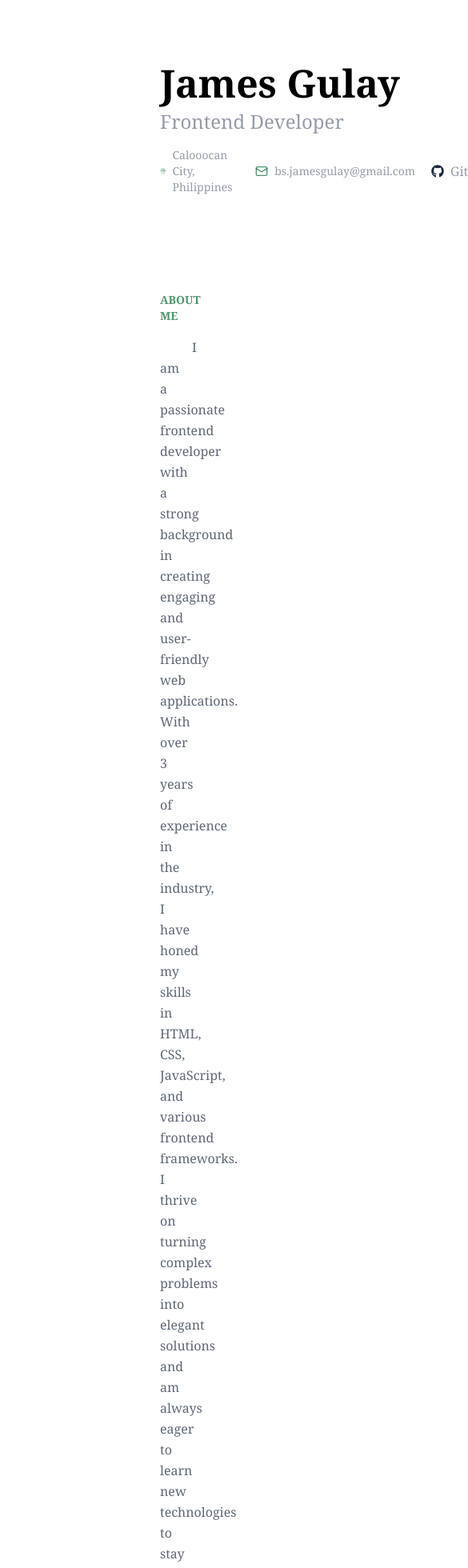
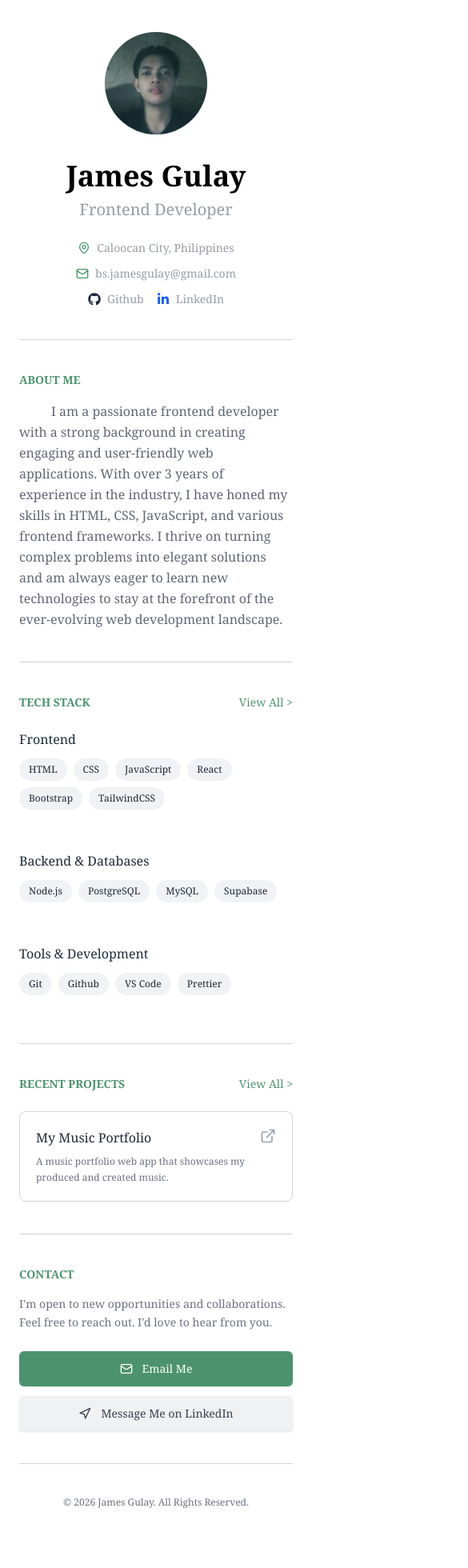
Before and after one commit to giacomoverdura/JGPortfolio, a React (Vite) app: page / in a window 390 px wide. Shown: the top 1960 px of the page at 80% size, 585 px wide, since content can reach past the window. After the commit the page ends 1926 px from the top, so only its background shows below. Built offline with nearby package versions, Linux system fonts and the light colour scheme.

Commit message:
ui became mobile responsive

```diff
--- a/src/pages/Index.tsx
+++ b/src/pages/Index.tsx
@@ -3,38 +3,42 @@ import {FaGithub, FaLinkedinIn} from 'react-icons/fa';
 
 export default function Index() {
   return (
-    <div className="max-w-[1200px] w-full mx-auto px-50 pt-20">
-      <section id="header" className="mb-10 border-b border-gray-300 pb-20">
-        <div className="flex items-center justify-between">
-          <div className="name">
-            <h1 className="text-5xl font-semibold">James Gulay</h1>
-            <p className="text-2xl font-sm text-gray-500/70 mt-2">Frontend Developer</p>
-            <div className="link flex items-center text-gray-500/70 gap-2 mt-4">
-              <div className="location flex items-center gap-2 text-sm me-3">
+    <div className="max-w-[1200px] w-full mx-auto px-6 md:px-20 lg:px-40 pt-10 md:pt-20">
+
+      <section id="header" className="mb-10 border-b border-gray-300 pb-10 md:pb-20">
+        <div className="flex flex-col-reverse md:flex-row items-center justify-between gap-8">
+          <div className="name text-center md:text-left">
+            <h1 className="text-4xl md:text-5xl font-semibold">James Gulay</h1>
+            <p className="text-xl md:text-2xl font-sm text-gray-500/70 mt-2">Frontend Developer</p>
+
+            <div className="link flex flex-wrap justify-center md:justify-start items-center text-gray-500/70 gap-y-3 gap-x-4 mt-6">
+              <div className="location flex items-center gap-2 text-sm">
                 <MapPin className="size-4 text-green-800/70" />
-                <span>Calooocan City, Philippines</span>
+                <span>Caloocan City, Philippines</span>
               </div>
-              <div className="email flex items-center gap-2 text-sm me-3">
+
+              <div className="email flex items-center gap-2 text-sm">
                 <Mail className="size-4 text-green-800/70" />
                 <a href="https://mail.google.com/mail/?view=cm&fs=1&to=bs.jamesgulay@gmail.com" target="_blank" className="hover:text-blue-600 transition-colors duration-300">
                   bs.jamesgulay@gmail.com
                 </a>
               </div>
+
               <div className="social flex items-center gap-4">
-                <a href="https://github.com/giacomoverdura" target="_blank" className="flex items-center gap-2" >
+                <a href="https://github.com/giacomoverdura" target="_blank" className="flex items-center gap-2 hover:opacity-80 transition-opacity">
                   <FaGithub className="size-4 text-gray-800" />
-                  Github
+                  <span className="text-sm">Github</span>
                 </a>
-                <a href="https://linkedin.com/in/james-gulay" target="_blank" className="flex items-center gap-2" >
+                <a href="https://linkedin.com/in/james-gulay" target="_blank" className="flex items-center gap-2 hover:opacity-80 transition-opacity">
                   <FaLinkedinIn className="size-4 text-blue-600" />
-                  LinkedIn
+                  <span className="text-sm">LinkedIn</span>
                 </a>
               </div>
             </div>
           </div>
 
           <div className="image">
-            <img src="/assets/profile.jpg" className="size-30 rounded-full bg-gray-200 object-cover" />
+            <img src="./profile.jpg" alt="Profile Picture" className="size-32 md:size-40 rounded-full bg-gray-200 object-cover shadow-sm" />
           </div>
 
         </div>
@@ -55,55 +59,63 @@ export default function Index() {
           </a>
         </div>
 
-        <div className="grid grid-cols-6">
-            <div className="col-span-2 row-span-2 text-gray-800 text-mds py-5">
-              <h1>Frontend</h1>
-              <div className="stack mx-3 my-3 flex flex-wrap justify-start gap-2 text-xs">
-                <span className="bg-gray-300/30 w-auto rounded-full p-2">HTML</span>
-                <span className="bg-gray-300/30 w-auto rounded-full p-2">CSS</span>
-                <span className="bg-gray-300/30 w-auto rounded-full p-2">JavaScript</span>
-                <span className="bg-gray-300/30 w-auto rounded-full p-2">React</span>
-                <span className="bg-gray-300/30 w-auto rounded-full p-2">Bootstrap</span>
-                <span className="bg-gray-300/30 w-auto rounded-full p-2">TailwindCSS</span>
+        <div className="grid grid-cols-1 md:grid-cols-3 gap-6 md:gap-4">
+
+            <div className="text-gray-800 py-2 md:py-5">
+              <h1 className="font-medium">Frontend</h1>
+              <div className="stack my-3 flex flex-wrap justify-start gap-2 text-xs">
+                <span className="bg-gray-300/30 rounded-full px-3 py-1.5">HTML</span>
+                <span className="bg-gray-300/30 rounded-full px-3 py-1.5">CSS</span>
+                <span className="bg-gray-300/30 rounded-full px-3 py-1.5">JavaScript</span>
+                <span className="bg-gray-300/30 rounded-full px-3 py-1.5">React</span>
+                <span className="bg-gray-300/30 rounded-full px-3 py-1.5">Bootstrap</span>
+                <span className="bg-gray-300/30 rounded-full px-3 py-1.5">TailwindCSS</span>
               </div>
             </div>
-            <div className="col-span-2 row-span-2 text-gray-800 text-mds py-5 col-start-3">
-              <h1>Backend & Databases</h1>
-              <div className="stack mx-3 my-3 flex flex-wrap justify-start gap-2 text-xs">
-                <span className="bg-gray-300/30 w-auto rounded-full p-2">Node.js</span>
-                <span className="bg-gray-300/30 w-auto rounded-full p-2">PostgreSQL</span>
-                <span className="bg-gray-300/30 w-auto rounded-full p-2">MySQL</span>
-                <span className="bg-gray-300/30 w-auto rounded-full p-2">Supabase</span>
+
+            <div className="text-gray-800 py-2 md:py-5">
+              <h1 className="font-medium">Backend & Databases</h1>
+              <div className="stack my-3 flex flex-wrap justify-start gap-2 text-xs">
+                <span className="bg-gray-300/30 rounded-full px-3 py-1.5">Node.js</span>
+                <span className="bg-gray-300/30 rounded-full px-3 py-1.5">PostgreSQL</span>
+                <span className="bg-gray-300/30 rounded-full px-3 py-1.5">MySQL</span>
+                <span className="bg-gray-300/30 rounded-full px-3 py-1.5">Supabase</span>
               </div>
             </div>
-            <div className="col-span-2 row-span-2 text-gray-800 text-mds py-5 col-start-5">
-              <h1>Tools & Development</h1>
-              <div className="stack mx-3 my-3 flex flex-wrap justify-start gap-2 text-xs">
-                <span className="bg-gray-300/30 w-auto rounded-full p-2">Git</span>
-                <span className="bg-gray-300/30 w-auto rounded-full p-2">Github</span>
-                <span className="bg-gray-300/30 w-auto rounded-full p-2">VS Code</span>
-                <span className="bg-gray-300/30 w-auto rounded-full p-2">Prettier</span>
+
+            <div className="text-gray-800 py-2 md:py-5">
+              <h1 className="font-medium">Tools & Development</h1>
+              <div className="stack my-3 flex flex-wrap justify-start gap-2 text-xs">
+                <span className="bg-gray-300/30 rounded-full px-3 py-1.5">Git</span>
+                <span className="bg-gray-300/30 rounded-full px-3 py-1.5">Github</span>
+                <span className="bg-gray-300/30 rounded-full px-3 py-1.5">VS Code</span>
+                <span className="bg-gray-300/30 rounded-full px-3 py-1.5">Prettier</span>
               </div>
             </div>
         </div>
       </section>
 
       <section id="projects" className="border-b border-gray-300 mb-10 pb-10">
-        <div className="header flex items-center justify-between mb-4">
+        <div className="header flex items-center justify-between mb-6">
           <h2 className="text-sm font-semibold text-green-800/70 uppercase">Recent Projects</h2>
           <a href="./RecentProjects" className="text-sm text-green-800/70 hover:text-green-900 transition-colors duration-300">
             View All {'>'}
           </a>
         </div>
+        <div className="grid grid-cols-1 sm:grid-cols-2 lg:grid-cols-3 gap-4">
 
-        <div className="grid grid-cols-6">
-          <a href="https://mymusicportfoliov1.vercel.app/" target="_blank" className="col-span-2 row-span-2 text-gray-800 text-mds p-5 border border-gray-500/30 hover:bg-gray-400/10 transition-colors duration-300 cursor-pointer rounded-lg">
-            <div className="header flex justify-between">
-              <h1 className="font-medium">My Music Portfolio</h1>
-              <ExternalLink className="size-5 font-medium" />
+          <a href="https://mymusicportfoliov1.vercel.app/" target="_blank" className="flex flex-col justify-between p-5 border border-gray-500/30 hover:bg-gray-400/10 transition-all duration-300 cursor-pointer rounded-lg group">
+            <div className="header flex justify-between items-start mb-2">
+              <h1 className="font-medium text-gray-800 group-hover:text-blue-600 transition-colors">
+                My Music Portfolio
+              </h1>
+              <ExternalLink className="size-5 text-gray-400 group-hover:text-blue-600" />
             </div>
-            <span className="text-gray-500 text-xs">A music portfolio web app that showcase my produced and created music.</span>
+            <p className="text-gray-500 text-xs leading-relaxed">
+              A music portfolio web app that showcases my produced and created music.
+            </p>
           </a>
+
         </div>
       </section>
 
@@ -112,24 +124,37 @@ export default function Index() {
 
       </section> */}
 
-      <section id="contact" className="mb-10 border-b border-gray-300 pb-10 flex-row">
+      <section id="contact" className="mb-10 border-b border-gray-300 pb-10">
         <div className="contact-header">
           <h2 className="text-sm font-semibold text-green-800/70 mb-4 uppercase">Contact</h2>
-          <span className="text-sm text-gray-500">I'm open to new opportunities and collaborations. Feel free to reach me out. I'd love to hear it from you.</span>
+          <p className="text-sm text-gray-500 leading-relaxed max-w-2xl">
+            I'm open to new opportunities and collaborations. Feel free to reach out. I'd love to hear from you.
+          </p>
         </div>
-        <div className="button mt-3 flex justify-start items-center gap-4">
-          <button className="text-white bg-green-800/70 hover:bg-green-800/80 transition-color duration-200 cursor-pointer shadow-xs font-medium w-auto flex items-center rounded-md text-sm px-4 py-2.5" type="button">
-          <Mail className="size-4 me-3"/> Email Me
-        </button>
 
-        <button className="bg-gray-500/10 hover:bg-green-800/70 hover:text-white transition-color duration-200 cursor-pointer shadow-xs font-medium w-auto flex items-center rounded-md text-sm px-4 py-2.5" type="button">
-          <Navigation className="size-4 me-3"/> Message Me on LinkedIn
-        </button>
-        </div>
+        <div className="mt-6 flex flex-col md:flex-row justify-start items-stretch md:items-center gap-3 md:gap-4">
+  <button
+    className="w-full md:w-auto text-white bg-green-800/70 hover:bg-green-800/80 transition-all duration-200 cursor-pointer shadow-sm font-medium flex items-center justify-center rounded-md text-sm px-5 py-3 md:py-2.5"
+    type="button"
+  >
+    <Mail className="size-4 me-3"/>
+    Email Me
+  </button>
+
+  <button
+    className="w-full md:w-auto bg-gray-500/10 text-gray-700 hover:bg-green-800/70 hover:text-white transition-all duration-200 cursor-pointer shadow-sm font-medium flex items-center justify-center rounded-md text-sm px-5 py-3 md:py-2.5"
+    type="button"
+  >
+    <Navigation className="size-4 me-3"/>
+    Message Me on LinkedIn
+  </button>
+</div>
       </section>
 
       <footer className="flex justify-center items-center pb-10">
-        <p className="text-gray-500 text-xs">&copy;2026 James Gulay. All Rights Reserved.</p>
+        <p className="text-gray-500 text-xs text-center px-4">
+          &copy; 2026 James Gulay. All Rights Reserved.
+        </p>
       </footer>
 
 
```
Also changed, not shown: public/profile.jpg (added).
